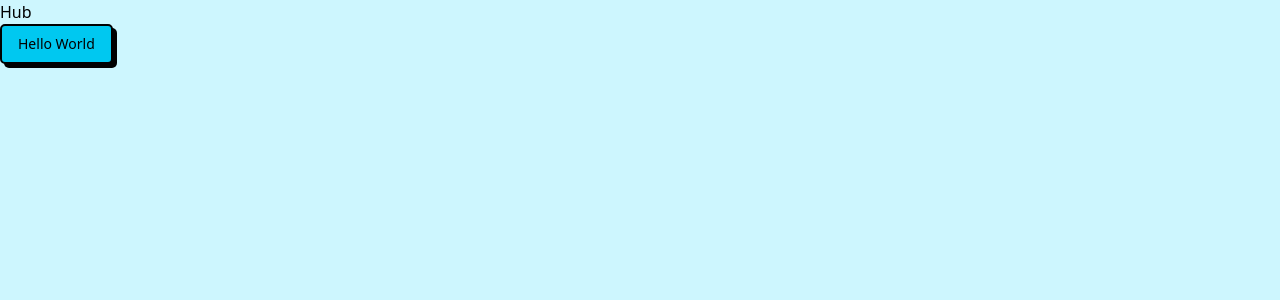
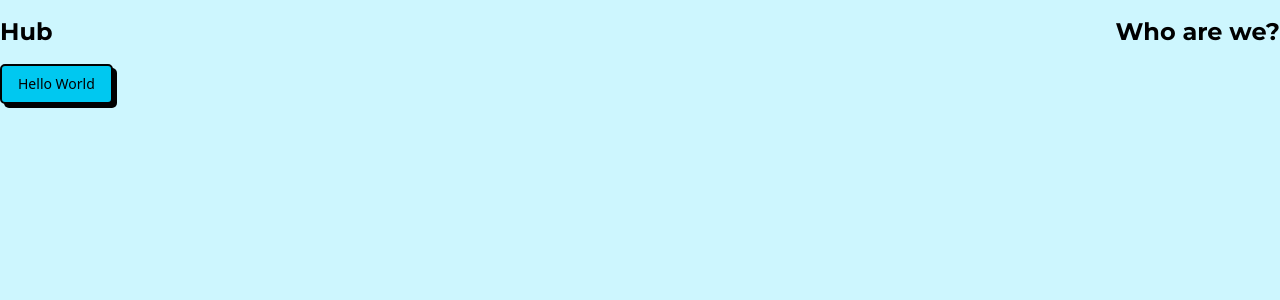
Before and after one commit to Hezekiah-Elisha/hub_ke, a Next.js app: page / in a window 1280 px wide. Shown: the top 300 px of the page. Built offline with nearby package versions, Linux system fonts and the light colour scheme.

Commit message:
feat: add Montserrat font and update NavHeader styling

```diff
--- a/app/globals.css
+++ b/app/globals.css
@@ -61,6 +61,7 @@
   --shadow-shadow: var(--shadow);
   --font-weight-base: 500;
   --font-weight-heading: 700;
+  --font-montserrat: var(--font-montserrat);
 }
 
 @layer base {
--- a/app/layout.tsx
+++ b/app/layout.tsx
@@ -1,7 +1,12 @@
 import type { Metadata } from "next";
-import { Geist, Geist_Mono } from "next/font/google";
+import { Geist, Geist_Mono, Montserrat } from "next/font/google";
 import "./globals.css";
 import NavHeader from "@/components/layout/NavHeader";
+
+const montserrat = Montserrat({
+  variable: "--font-montserrat",
+  subsets: ["latin"],
+});
 
 const geistSans = Geist({
   variable: "--font-geist-sans",
@@ -26,7 +31,7 @@ export default function RootLayout({
   return (
     <html lang="en">
       <body
-        className={`${geistSans.variable} ${geistMono.variable} antialiased`}
+        className={`${geistSans.variable} ${geistMono.variable} ${montserrat.variable} antialiased`}
       >
         <NavHeader />
         {children}
--- a/components/layout/NavHeader.tsx
+++ b/components/layout/NavHeader.tsx
@@ -2,8 +2,13 @@ import React from 'react'
 
 export default function NavHeader() {
     return (
-        <nav className='container mx-auto'>
-            Hub
+        <nav className='container mx-auto font-montserrat text-2xl font-bold py-4 flex flex-row justify-between items-center gap-4 w-full'>
+            <div>
+                Hub
+            </div>
+            <div>
+                Who are we?
+            </div>
         </nav>
     )
 }
```
